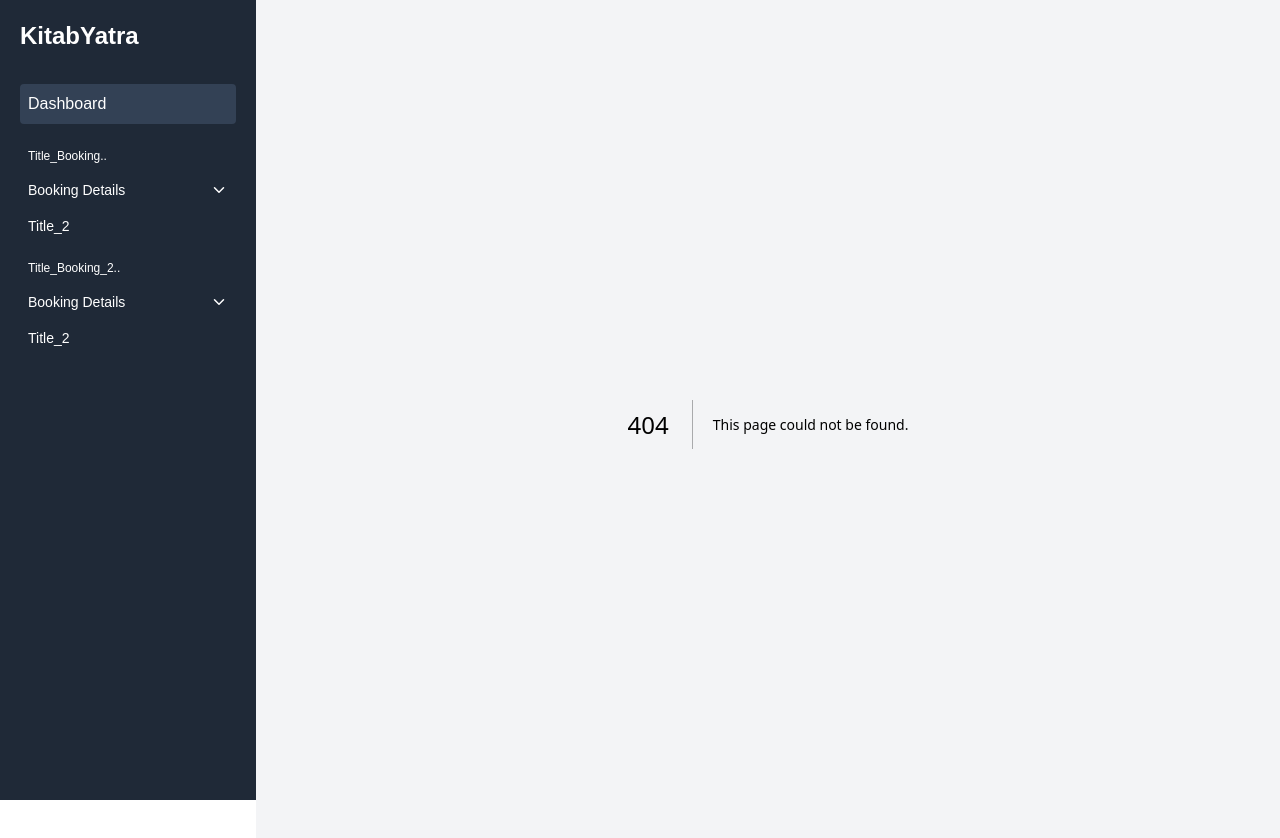
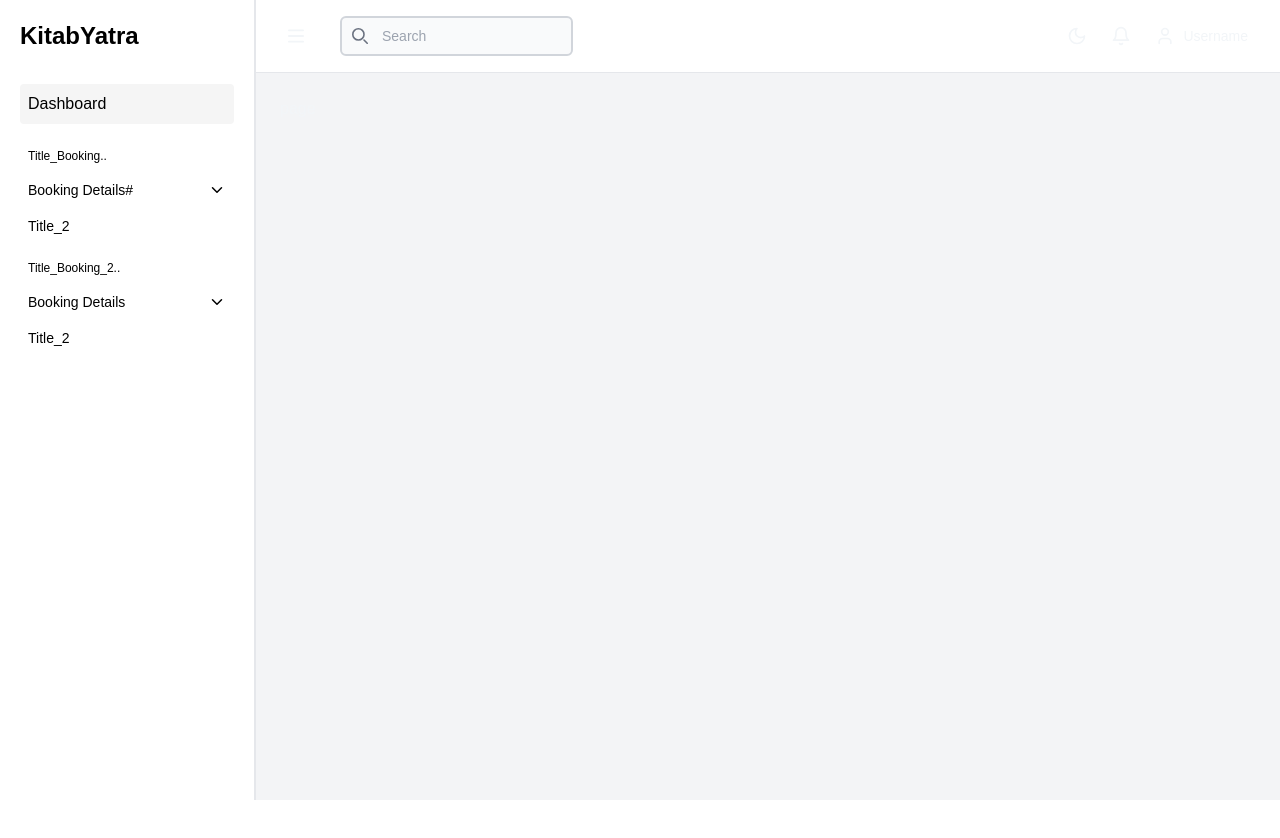
Before and after one commit to surajshr03/dashboard, a Next.js app: page /kitabyatra/booking in a window 1280 px wide. Before the commit this address had no page. Shown: the top 838 px of the page. After the commit the page ends 800 px from the top, so only its background shows below. Built offline with nearby package versions, Linux system fonts and the light colour scheme.

Commit message:
minor sidebar update

```diff
--- /dev/null
+++ b/app/kitabyatra/booking/page.tsx
@@ -0,0 +1,9 @@
+import React from 'react'
+
+const page = () => {
+  return (
+    <div>page</div>
+  )
+}
+
+export default page
--- a/app/layout.tsx
+++ b/app/layout.tsx
@@ -2,6 +2,7 @@ import type { Metadata } from "next";
 import localFont from "next/font/local";
 import "./globals.css";
 import Sidebar from "../components/dashboard/Sidebar";
+import Navbar from "../components/dashboard/Navbar";
 
 
 const geistSans = localFont({
@@ -33,6 +34,7 @@ export default function RootLayout({
          <div className="flex">
           <Sidebar/>
           <div className="flex-1 min-h-screen bg-gray-100">
+             <Navbar/>
             <div className="p-6">{children}</div>
           </div>
         </div>
--- a/components/dashboard/Sidebar.tsx
+++ b/components/dashboard/Sidebar.tsx
@@ -16,14 +16,14 @@ const Sidebar = () => {
   };
 
   return (
-    <div className="bg-gray-800 text-white h-screen w-64 p-5">
+    <div className=" text-black h-screen w-64 p-5 border-r-2 border-gray ">
       <div className="text-2xl font-bold mb-8">KitabYatra</div>
       <nav>
         <ul>
           <li className="mb-4">
             <Link
               href="/"
-              className="block w-full p-2 rounded bg-slate-700 hover:text-blue-400"
+              className="block w-full p-2 rounded bg-neutral-100"
             >
               Dashboard
             </Link>
@@ -34,9 +34,9 @@ const Sidebar = () => {
             <li className="">
             <div
                 onClick={toggleDropDown}
-                className="flex items-center justify-between w-full p-2 rounded hover:bg-slate-700 hover:text-blue-400 text-sm cursor-pointer"
+                className="flex items-center justify-between w-full p-2 rounded hover:bg-neutral-100 text-sm cursor-pointer"
               >
-                <span>Booking Details</span>
+                <span>Booking Details#</span>
                 <ChevronDown
                   className={`transition-transform duration-300 ${
                     isDropDownOpen ? "rotate-180" : "rotate-0"
@@ -48,12 +48,12 @@ const Sidebar = () => {
               {isDropDownOpen && (
                 <ul className="ml-4 mt-2 space-y-2">
                   <li>
-                  <Link href="/kitabyatra/booking" className="block w-full p-2 rounded hover:bg-slate-600 hover:text-blue-300 text-sm">
+                  <Link href="/kitabyatra/booking" className="block w-full p-2 rounded hover:bg-neutral-100  text-sm">
                   Booking
                   </Link>
                   </li>
                   <li>
-                  <Link href="/kitabyatra/booking" className="block w-full p-2 rounded hover:bg-slate-600 hover:text-blue-300 text-sm">
+                  <Link href="/kitabyatra/booking" className="block w-full p-2 rounded hover:bg-neutral-100  text-sm">
                   Booking
                   </Link>
                   </li>
@@ -65,7 +65,7 @@ const Sidebar = () => {
             <li className="">
               <Link
                 href="/kitabyatra"
-                className="block w-full p-2 rounded hover:bg-slate-700 hover:text-blue-400 text-sm"
+                className="block w-full p-2 rounded hover:bg-neutral-100 text-sm"
               >
                 Title_2
               </Link>
@@ -77,7 +77,7 @@ const Sidebar = () => {
             <li className="">
             <div
                 onClick={toggleDropDown_2}
-                className="flex items-center justify-between w-full p-2 rounded hover:bg-slate-700 hover:text-blue-400 text-sm cursor-pointer"
+                className="flex items-center justify-between w-full p-2 rounded hover:bg-neutral-100 text-sm cursor-pointer"
               >
                 <span>Booking Details</span>
                 <ChevronDown
@@ -91,12 +91,12 @@ const Sidebar = () => {
               {isDropDownOpen_2 && (
                 <ul className="ml-4 mt-2 space-y-2">
                   <li>
-                  <Link href="/kitabyatra/booking" className="block w-full p-2 rounded hover:bg-slate-600 hover:text-blue-300 text-sm">
+                  <Link href="/kitabyatra/booking" className="block w-full p-2 rounded hover:bg-neutral-100  text-sm">
                   Booking
                   </Link>
                   </li>
                   <li>
-                  <Link href="/kitabyatra/booking" className="block w-full p-2 rounded hover:bg-slate-600 hover:text-blue-300 text-sm">
+                  <Link href="/kitabyatra/booking" className="block w-full p-2 rounded hover:bg-neutral-100  text-sm">
                   Booking
                   </Link>
                   </li>
@@ -108,7 +108,7 @@ const Sidebar = () => {
             <li className="">
               <Link
                 href="/kitabyatra"
-                className="block w-full p-2 rounded hover:bg-slate-700 hover:text-blue-400 text-sm"
+                className="block w-full p-2 rounded hover:bg-neutral-100 text-sm"
               >
                 Title_2
               </Link>
```
